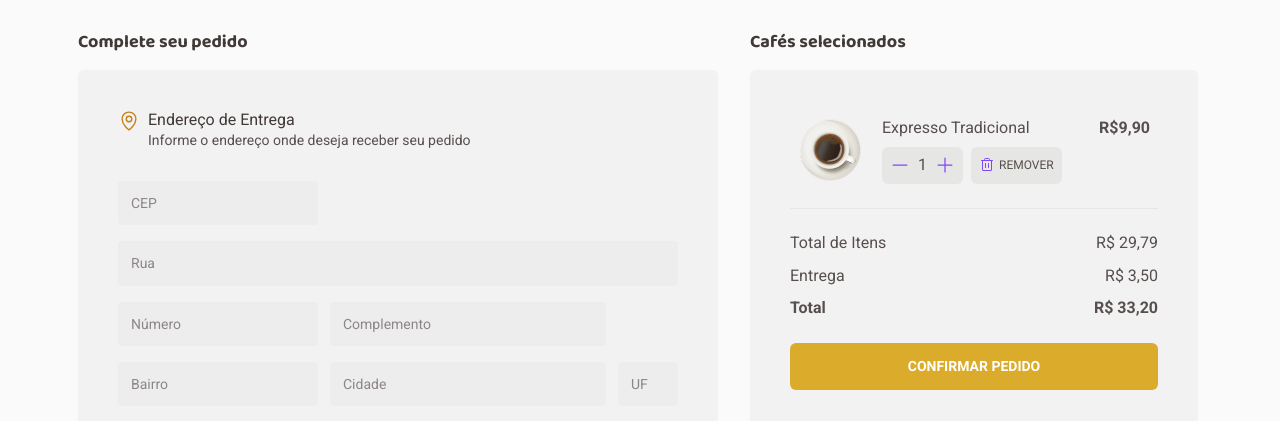
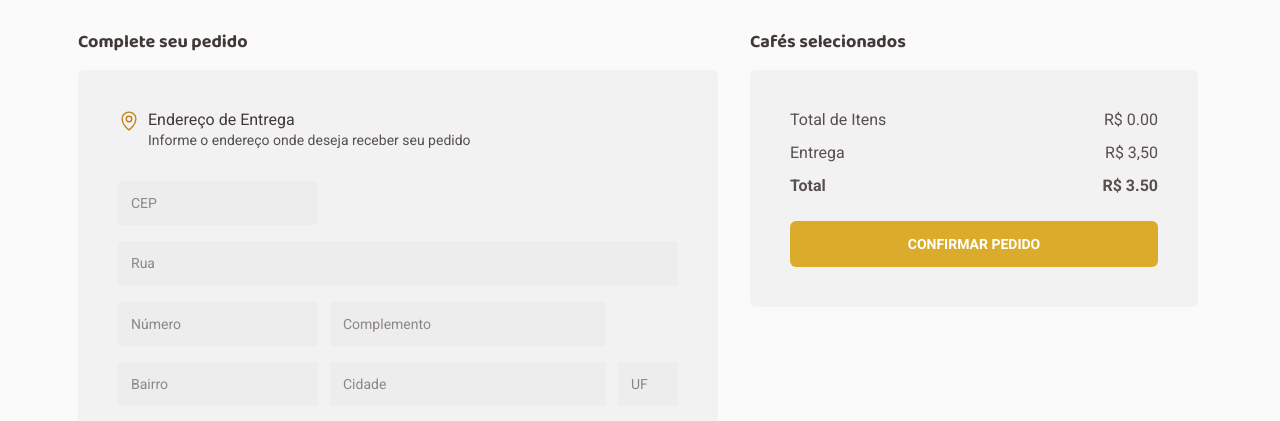
Before and after one commit to Sn0wye/coffee-delivery, a React (Vite) app: page /checkout in a window 1280 px wide. Shown: the part 379-800 px from the top of the page. Built offline with nearby package versions, Linux system fonts and the light colour scheme.

Commit message:
feat: show data from the context inside checkout

```diff
--- a/src/pages/Checkout/index.tsx
+++ b/src/pages/Checkout/index.tsx
@@ -8,8 +8,7 @@ import {
   Plus,
   Trash,
 } from 'phosphor-react';
-import { useState } from 'react';
-import imagemlegal from '../../assets/coffees/arab.png';
+import { useCart } from '../../hooks/useCart';
 import {
   Actions,
   AddressForm,
@@ -29,14 +28,7 @@ import {
 } from './styles';
 
 export const Checkout = () => {
-  const [counter, setCounter] = useState(1);
-
-  const increment = () => {
-    setCounter(counter + 1);
-  };
-  const decrement = () => {
-    setCounter(counter - 1);
-  };
+  const { products, total, removeProduct, changeQuantityById } = useCart();
 
   return (
     <CheckoutContainer>
@@ -97,34 +89,45 @@ export const Checkout = () => {
         <h3>Cafés selecionados</h3>
 
         <Card>
-          <SelectedCoffeeCard>
-            <img src={imagemlegal} alt='' />
+          {products &&
+            products.map((product) => (
+              <SelectedCoffeeCard key={product.id}>
+                <img src={product.image} alt='' />
                 <div>
-              <p>Expresso Tradicional</p>
+                  <p>{product.name}</p>
                   <Actions>
                     <CounterSelect>
-                  <button onClick={decrement}>
+                      <button
+                        onClick={() =>
+                          changeQuantityById(product.id, 'decrease')
+                        }
+                      >
                         <Minus size={20} color='#8047F8' weight='fill' />
                       </button>
-                  {counter}
-                  <button onClick={increment}>
+                      {product.quantity}
+                      <button
+                        onClick={() =>
+                          changeQuantityById(product.id, 'increase')
+                        }
+                      >
                         <Plus size={20} color='#8047F8' weight='fill' />
                       </button>
                     </CounterSelect>
-                <RemoveButton>
+                    <RemoveButton onClick={() => removeProduct(product.id)}>
                       <Trash size={16} color='#8047F8' />
                       Remover
                     </RemoveButton>
                   </Actions>
                 </div>
-            <Price>R$9,90</Price>
+                <Price>{`R$ ${product.price.toFixed(2)}`}</Price>
               </SelectedCoffeeCard>
+            ))}
 
           <OrderSummary>
             <ul>
               <li>
                 <span>Total de Itens</span>
-                <span>R$ 29,79</span>
+                <span>{`R$ ${total.value.toFixed(2)}`}</span>
               </li>
               <li>
                 <span>Entrega</span>
@@ -132,7 +135,7 @@ export const Checkout = () => {
               </li>
               <li>
                 <strong>Total</strong>
-                <strong>R$ 33,20</strong>
+                <strong>{`R$ ${(total.value + 3.5).toFixed(2)}`}</strong>
               </li>
             </ul>
           </OrderSummary>
```
Lines whose indentation alone changed are shown as unchanged.
